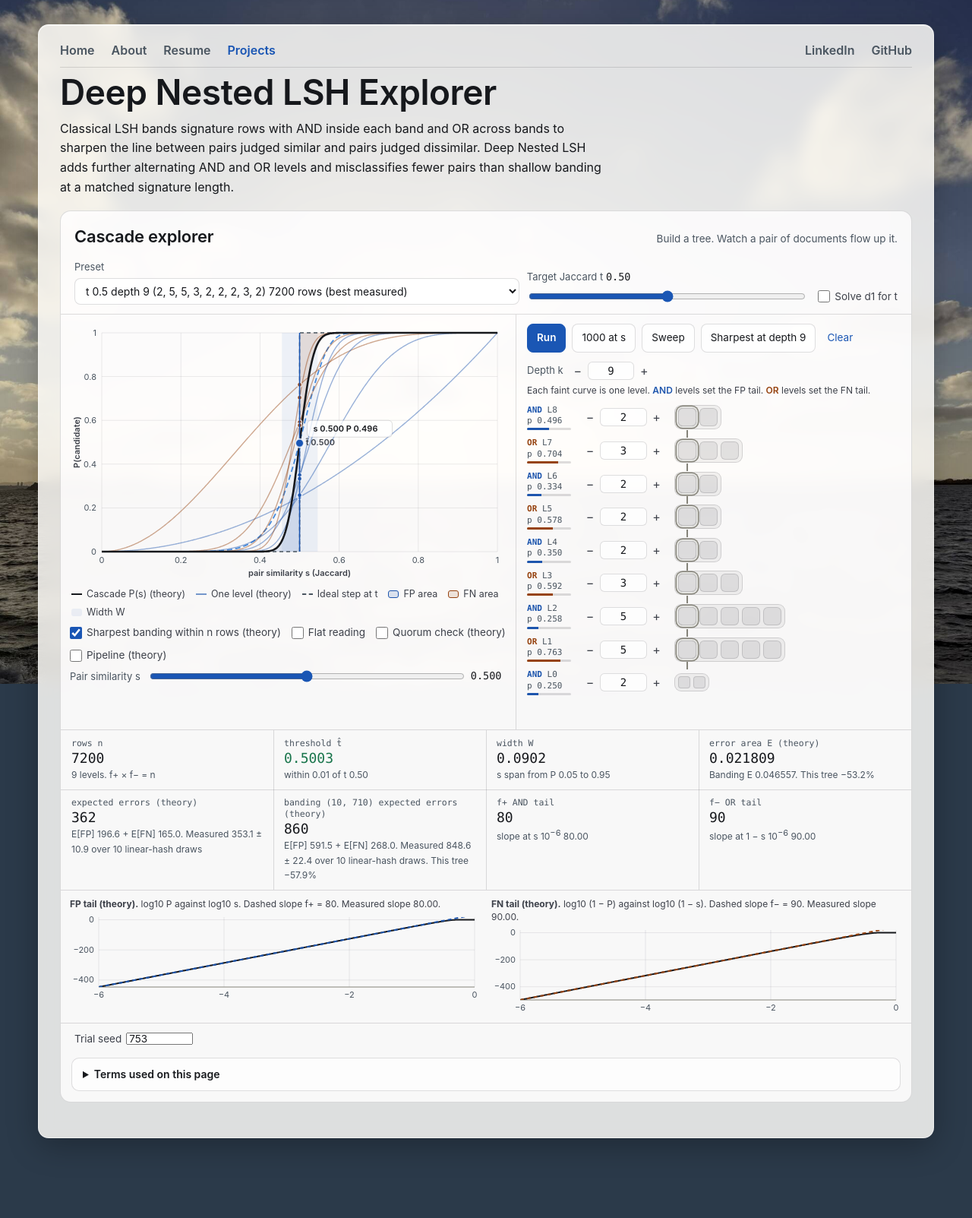
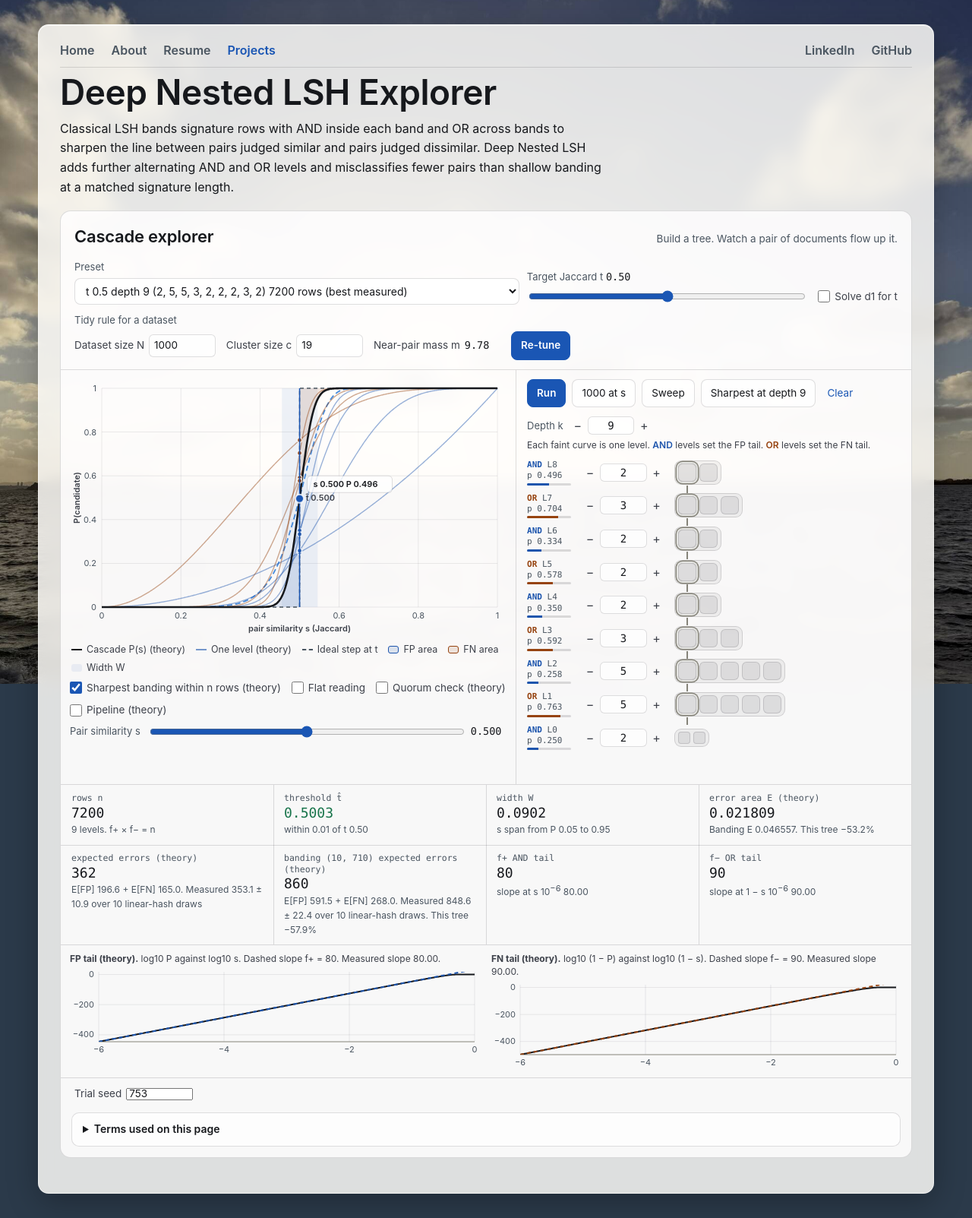
Before and after one commit to Quintuplin/quintuplin.github.io, a Jekyll site: the page simulations/deep-nested-lsh/index.html, which Jekyll copies as it is, in a window 1280 px wide. Shown: the whole page at 76% size. Built offline with Jekyll 4.4.1, drawn with Linux system fonts in a browser that asks for light colours; before the commit the page ends 1530 px from its top, so only the background shows below that; some of the changed lines change nothing that is shown.

Commit message:
#48 Add the Re-tune button with dataset size and cluster size inputs
Re-tune runs the tidy rule for N, c and t within the top budget a slice per
frame through runSliced, which searchDepth now shares. It loads the rule's
tree, names t-hat, W and the matched tree count and adds the study's expected
errors only where the study ran that N, c and t. The button stays off while a
tune runs and after one until N, c or t changes. N and c are saved and
validated each on its own, and a new N or c stops a running tune. The terms
define every new name with the fitted ranges.

```diff
--- a/scripts/check_deep_nested_lsh_explorer.mjs
+++ b/scripts/check_deep_nested_lsh_explorer.mjs
@@ -118,7 +118,8 @@ function boot(saved, patch = (src) => src) {
     cancelAnimationFrame: (id) => frames.delete(id),
     addEventListener: () => {},
   });
-  // The maths is stateless, so the explorer shares this realm's copy. Inside a vm context it runs about 9 times slower.
+  // The explorer shares this realm's maths, as inside a vm context it runs about 9 times slower.
+  // Its only state is the tidy rule's cache of exact results for the last sweep, so sharing it changes no result.
   ctx.globalThis = ctx.window = ctx;
   ctx.Cascade = C;
   for (const id of ["chartkit-src", "explorer-src"]) vm.runInContext(id === "explorer-src" ? patch(PageScripts.read(id)) : PageScripts.read(id), ctx, { filename: id });
--- a/simulations/deep-nested-lsh/index.html
+++ b/simulations/deep-nested-lsh/index.html
@@ -93,6 +93,8 @@ input[type="range"] { width: 100%; accent-color: var(--accent); }
 output { font-family: var(--mono); color: var(--ink); font-size: 13.5px; min-width: 3.5em; }
 .toggle { display: inline-flex; gap: 6px; align-items: center; font-size: 13.5px; color: var(--ink2); cursor: pointer; }
 .toggle input { accent-color: var(--accent); width: 16px; height: 16px; margin: 0; }
+.ex-tidy { grid-column: 1 / -1; }
+.ex-tidy input[type="number"] { width: 6.5em; height: auto; padding: 3px 6px; border: 1px solid var(--line); border-radius: 6px; background: var(--surface); }
 .stepper { display: flex; align-items: center; }
 .stepper button { width: 26px; height: 28px; border: 0; background: transparent; border-radius: 6px; cursor: pointer; font-size: 16px; line-height: 1; color: var(--ink2); }
 .stepper button:hover:not(:disabled) { background: var(--wash); }
@@ -225,6 +227,15 @@ details > summary { cursor: pointer; padding: 10px 14px; font-weight: 600; font-
         <label class="toggle"><input type="checkbox" id="ex-auto"> Solve d1 for t</label>
       </div>
     </div>
+    <div class="field ex-tidy">
+      <span>Tidy rule for a dataset</span>
+      <div class="field-row">
+        <label class="toggle">Dataset size N <input type="number" id="ex-n" min="1000" max="100000" step="1" class="mono"></label>
+        <label class="toggle">Cluster size c <input type="number" id="ex-mix" min="2" max="50" step="1" class="mono"></label>
+        <span class="toggle">Near-pair mass m <output id="ex-m-out"></output></span>
+        <button class="btn primary" id="ex-retune" type="button" title="Load the tree the tidy rule picks for N, c and t">Re-tune</button>
+      </div>
+    </div>
   </div>
   <div class="ex-body">
     <div class="ex-plot">
@@ -326,6 +337,13 @@ details > summary { cursor: pointer; padding: 10px 14px; font-weight: 600; font-
       <dt>Arity families at t 0.5</dt><dd>Trees at depth 3 and up within 10000 rows matched to t 0.5, searched with arities up to 60 above d1. The families differ in where the large arities sit.</dd>
       <dt>head-heavy, even-weights and tail-heavy</dt><dd>Head-heavy puts the large arities at the low levels near the rows. Tail-heavy puts them at the high levels near the root. Even-weights keeps the arities as close to equal as the threshold allows.</dd>
       <dt>Flat reading collapse (7, 23, 3) and (7, 69)</dt><dd>Under the flat reading (7, 23, 3) collapses to the banding (7, 69). Switch on Flat reading to compare the two trees.</dd>
+      <dt>Dataset size N</dt><dd>The number of documents in the dataset to tune for. The box takes 1000 to 100000. The study corpus has 1000.</dd>
+      <dt>Cluster size c</dt><dd>Documents per cluster of near duplicates in the generated dataset the rule assumes. The box takes 2 to 50. The study corpus has 19.</dd>
+      <dt>Near-pair mass m</dt><dd>Near pairs per document in that dataset. Members of a cluster pair with each other. 5% of the documents are noise. Up to 1000 of them share one filler pool and the rest share pools of 50. Documents of one pool also count as near pairs.</dd>
+      <dt>Tidy rule (Re-tune)</dt><dd>Re-tune loads the tree a fitted rule picks for N, c and t. Among the matched trees at depths 2 to 10 within 10000 rows it takes the one with the least λ A_lo + A_hi. The study fitted it on datasets with N from 3000 to 100000 and c from 10 to 40. Outside those ranges it extrapolates. The button stays off after a tune until N, c or t changes.</dd>
+      <dt>Weight λ</dt><dd>λ = R<sup>γ</sup> with the fitted γ 0.05. R = ((N − 1)/2 − m)(1 − t)/(m t) is the ratio of non-near to near pairs per document with each spread evenly over its side of t. A larger λ weighs false positives more.</dd>
+      <dt>A_lo and A_hi</dt><dd>The two parts of the error area E. A_lo is the FP area below t. A_hi is the FN area above t.</dd>
+      <dt>Expected errors (study)</dt><dd>E[FP] + E[FN] the study computed for the rule's tree on its generated dataset of N documents with cluster size c. Re-tune shows it only for an N, c and t the study ran.</dd>
     </dl>
   </details>
 </section>
@@ -1046,8 +1064,14 @@ details > summary { cursor: pointer; padding: 10px 14px; font-weight: 600; font-
 
   // ---- State ----
   const targetOf = (p) => (p.t === null ? C.threshold(p.dims) : p.t);
-  const state = { dims: DEFAULT.dims.slice(), T: targetOf(DEFAULT), auto: false, s: 0.5, flat: false, d2: true, quorum: false, pipeline: false, seed: 753, preset: DEFAULT.id, matched: true };
+  // N and c open on the study corpus of 1000 documents in clusters of 19.
+  const N_RANGE = [1000, 100000], C_RANGE = [2, 50];
+  const state = { dims: DEFAULT.dims.slice(), T: targetOf(DEFAULT), auto: false, s: 0.5, flat: false, d2: true, quorum: false, pipeline: false, seed: 753, preset: DEFAULT.id, matched: true, N: 1000, c: 19 };
   let derived = null, shown = null, morph = 0, job = 0, pipeJob = 0, anim = 0, frame = 0, dirty = new Set(), rng, hashes;
+  // tuning holds the job of a running tune. lastTune holds the N, c and t of the last finished one.
+  let tuning = 0, lastTune = null;
+  const tuneRunning = () => tuning > 0 && tuning === job;
+  const inRange = (v, [lo, hi]) => Number.isInteger(v) && v >= lo && v <= hi;
   const trials = new Map();
 
   function load() {
@@ -1061,12 +1085,15 @@ details > summary { cursor: pointer; padding: 10px 14px; font-weight: 600; font-
       Object.assign(state, { dims, T: v.T, s: v.s, auto: !!v.auto, flat: !!v.flat, d2: v.d2 !== false, quorum: !!v.quorum, pipeline: !!v.pipeline, seed: v.seed,
         // Preset ids are positions in the current data, so the saved one counts only while it still names this tree.
         preset: whole && PRESETS.some((p) => p.id === v.preset && same(p.dims, dims) && targetOf(p) === v.T) ? v.preset : "" });
+      // States saved before Re-tune lack N and c, so each falls back on its own.
+      if (inRange(v.N, N_RANGE)) state.N = v.N;
+      if (inRange(v.c, C_RANGE)) state.c = v.c;
     } catch (e) { /* storage unavailable or malformed: keep defaults */ }
   }
   function save() {
     try {
-      const { dims, T, s, auto, flat, d2, quorum, pipeline, seed, preset } = state;
-      localStorage.setItem(STORE, JSON.stringify({ dims, T, s, auto, flat, d2, quorum, pipeline, seed, preset }));
+      const { dims, T, s, auto, flat, d2, quorum, pipeline, seed, preset, N, c } = state;
+      localStorage.setItem(STORE, JSON.stringify({ dims, T, s, auto, flat, d2, quorum, pipeline, seed, preset, N, c }));
     } catch (e) { /* private mode or quota: the explorer works without persistence */ }
   }
 
@@ -1152,6 +1179,11 @@ details > summary { cursor: pointer; padding: 10px 14px; font-weight: 600; font-
     }
     if ("s" in patch) ["curve", "ladderP", "readout", "controls"].forEach((p) => dirty.add(p));
     if ("flat" in patch || "d2" in patch || "quorum" in patch || "pipeline" in patch) ["curve", "readout", "controls"].forEach((p) => dirty.add(p));
+    // A new dataset leaves the tree alone but stops a tune for the old one.
+    if ("N" in patch || "c" in patch) {
+      dirty.add("controls");
+      if (tuneRunning()) { job++; say(""); }
+    }
     if ("quorum" in patch) quorumOf(derived);
     if (reshape || "pipeline" in patch) pipelineCounts(derived);
     // Trials follow the pipeline when it is on, so the old dots no longer apply.
@@ -1190,14 +1222,21 @@ details > summary { cursor: pointer; padding: 10px 14px; font-weight: 600; font-
   }
   const morphing = (now) => shown && shown !== derived.ys && now - morph < MORPH_MS;
   const say = (text) => { $("ex-msg").textContent = text; };
+  const tText = (T) => T.toFixed(Math.abs(T * 100 - Math.round(T * 100)) < 1e-9 ? 2 : 4);
+  const mass = () => C.nearMass(state.N, state.c, DATA.tidy);
 
   // ---- Controls ----
   function renderControls() {
     const sel = $("ex-preset");
     sel.value = state.preset || "custom";
     $("ex-t").value = state.T;
-    $("ex-t-out").textContent = state.T.toFixed(Math.abs(state.T * 100 - Math.round(state.T * 100)) < 1e-9 ? 2 : 4);
+    $("ex-t-out").textContent = tText(state.T);
     $("ex-auto").checked = state.auto;
+    $("ex-n").value = state.N;
+    $("ex-mix").value = state.c;
+    $("ex-m-out").textContent = mass().toFixed(2);
+    // A tune at the inputs of the last one would load the same tree.
+    $("ex-retune").disabled = tuneRunning() || same(lastTune || [], [state.N, state.c, state.T]);
     $("ex-flat").checked = state.flat;
     $("ex-d2").checked = state.d2;
     $("ex-quorum").checked = state.quorum;
@@ -1266,29 +1305,63 @@ details > summary { cursor: pointer; padding: 10px 14px; font-weight: 600; font-
     return box;
   }
 
-  // Replaces the tree with the sharpest one of its depth within its rows at t.
-  // Deep searches take seconds, so it runs a slice per frame. A newer job or any shape change stops it.
-  function searchDepth() {
-    const { n, k, T } = derived;
-    if (n > SEARCH_LIMIT) return say("The search covers trees of at most 10 million rows.");
-    const mine = ++job, steps = C.treeSearch(n, k, T, 1, SEARCH_WORK);
+  // Runs a search a slice per frame under a new job, so a newer job or any shape change stops it. Returns the job.
+  function runSliced(steps, onProgress, onDone) {
+    const mine = ++job;
     const tick = (now) => {
       if (mine !== job) return;
       const end = sliceDeadline(now);
       let r;
       do r = steps.next(); while (!r.done && performance.now() < end);
       if (!r.done) {
-        say(`Searching depth ${k} trees within ${n} rows. Free arities up to ${r.value.arity} and d0 up to ${r.value.d0}.`);
+        onProgress(r.value);
         return requestAnimationFrame(tick);
       }
-      const { dims, arity, complete } = r.value, allows = `The study allows ${C.MAX_FREE_ARITY}.`;
-      const bound = complete ? "" : arity >= 2 ? `Bounded search. Every tree with free arities up to ${arity} was tried. ${allows}`
-        : `Bounded search. The work cap stopped it inside the free arity 2 shell. ${allows}`;
-      // set() clears the message, so the bound follows it.
-      if (dims) set({ dims, auto: false });
-      say(dims ? bound : `No depth ${k} tree within ${n} rows has t̂ within ${C.TOLERANCE} of t ${T.toFixed(2)}. ${bound}`.trim());
+      onDone(r.value);
     };
     requestAnimationFrame(tick);
+    return mine;
+  }
+
+  // Replaces the tree with the sharpest one of its depth within its rows at t. Deep searches take seconds.
+  function searchDepth() {
+    const { n, k, T } = derived;
+    if (n > SEARCH_LIMIT) return say("The search covers trees of at most 10 million rows.");
+    runSliced(C.treeSearch(n, k, T, 1, SEARCH_WORK),
+      (p) => say(`Searching depth ${k} trees within ${n} rows. Free arities up to ${p.arity} and d0 up to ${p.d0}.`),
+      ({ dims, arity, complete }) => {
+        const allows = `The study allows ${C.MAX_FREE_ARITY}.`;
+        const bound = complete ? "" : arity >= 2 ? `Bounded search. Every tree with free arities up to ${arity} was tried. ${allows}`
+          : `Bounded search. The work cap stopped it inside the free arity 2 shell. ${allows}`;
+        // set() clears the message, so the bound follows it.
+        if (dims) set({ dims, auto: false });
+        say(dims ? bound : `No depth ${k} tree within ${n} rows has t̂ within ${C.TOLERANCE} of t ${T.toFixed(2)}. ${bound}`.trim());
+      });
+  }
+
+  // Loads the tree the tidy rule picks for N, c and t within the top budget. The first sweep at a new t takes seconds.
+  function retune() {
+    const { N, c, T } = state, at = `N ${N} c ${c} at t ${tText(T)}`, [lo, hi] = C.TIDY_DEPTHS;
+    tuning = runSliced(C.tidySearch(N, mass(), T, TOP, DATA.tidy.gamma),
+      (p) => say(p.phase === "sweep" ? `Tuning for ${at}. Finding matched trees at depth ${p.depth} of ${hi}. ${p.tuples} so far.`
+        : `Tuning for ${at}. Scored ${p.scored} of ${p.tuples} matched trees.`),
+      (r) => {
+        tuning = 0;
+        lastTune = [N, c, T];
+        // set() clears the message, so the result follows it.
+        if (r.dims) set({ dims: r.dims, auto: false });
+        say(r.dims ? tuneText(r, N, c, T, at) : `No tree at depths ${lo} to ${hi} within ${TOP} rows has t̂ within ${C.TOLERANCE} of t for ${at}.`);
+        dirty.add("controls");
+        schedule();
+      });
+    dirty.add("controls");
+    schedule();
+  }
+  // The study's expected errors show only for a dataset and target it ran, where its pick is this tree.
+  function tuneText(r, N, c, T, at) {
+    const row = DATA.tidy.rows.find((x) => x.n === N && x.mix === c && x.t === T && same(x.dims, r.dims));
+    const measured = row ? ` Expected errors (study) ${count(row.e)}.` : "";
+    return `Tidy rule tree ${K.tuple(r.dims)} for ${at} out of ${r.tuples} matched trees within ${TOP} rows. t̂ ${num(C.threshold(r.dims), 3)} and W ${num(C.width(r.dims), 3)}.${measured}`;
   }
 
   // How much the least error area tree past the cap gains on the best within it, from the t 0.5 search at the top budget.
@@ -1804,6 +1877,15 @@ details > summary { cursor: pointer; padding: 10px 14px; font-weight: 600; font-
     $("ex-pipeline").addEventListener("change", (e) => set({ pipeline: e.target.checked }));
     $("ex-s").addEventListener("input", (e) => set({ s: Number(e.target.value) }));
     $("ex-seed").addEventListener("change", (e) => { const v = Math.round(Number(e.target.value)); if (v >= 1) set({ seed: v }); e.target.value = state.seed; });
+    // A number past its range clamps to the nearest end. A box left empty or unreadable shows the current value again.
+    for (const [id, key, range] of [["ex-n", "N", N_RANGE], ["ex-mix", "c", C_RANGE]]) {
+      $(id).addEventListener("change", (e) => {
+        const v = parseFloat(e.target.value);
+        if (Number.isFinite(v)) set({ [key]: Math.max(range[0], Math.min(range[1], Math.round(v))) });
+        e.target.value = state[key];
+      });
+    }
+    $("ex-retune").addEventListener("click", retune);
     $("ex-one").addEventListener("click", runOne);
     $("ex-many").addEventListener("click", () => runBatch([state.s], 1000, "Running"));
     $("ex-sweep").addEventListener("click", () => runBatch(Array.from({ length: 19 }, (_, i) => +(0.05 * (i + 1)).toFixed(2)), 1000, "Sweeping"));
```
